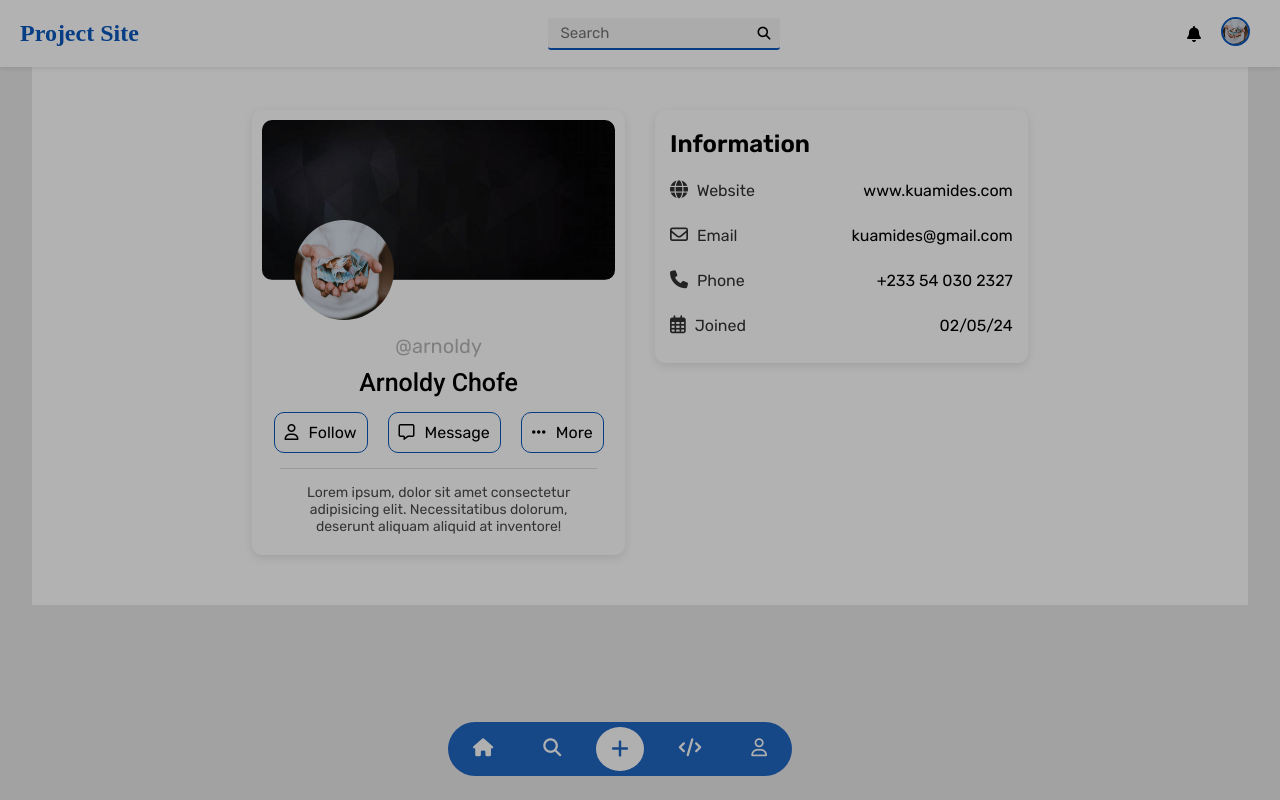
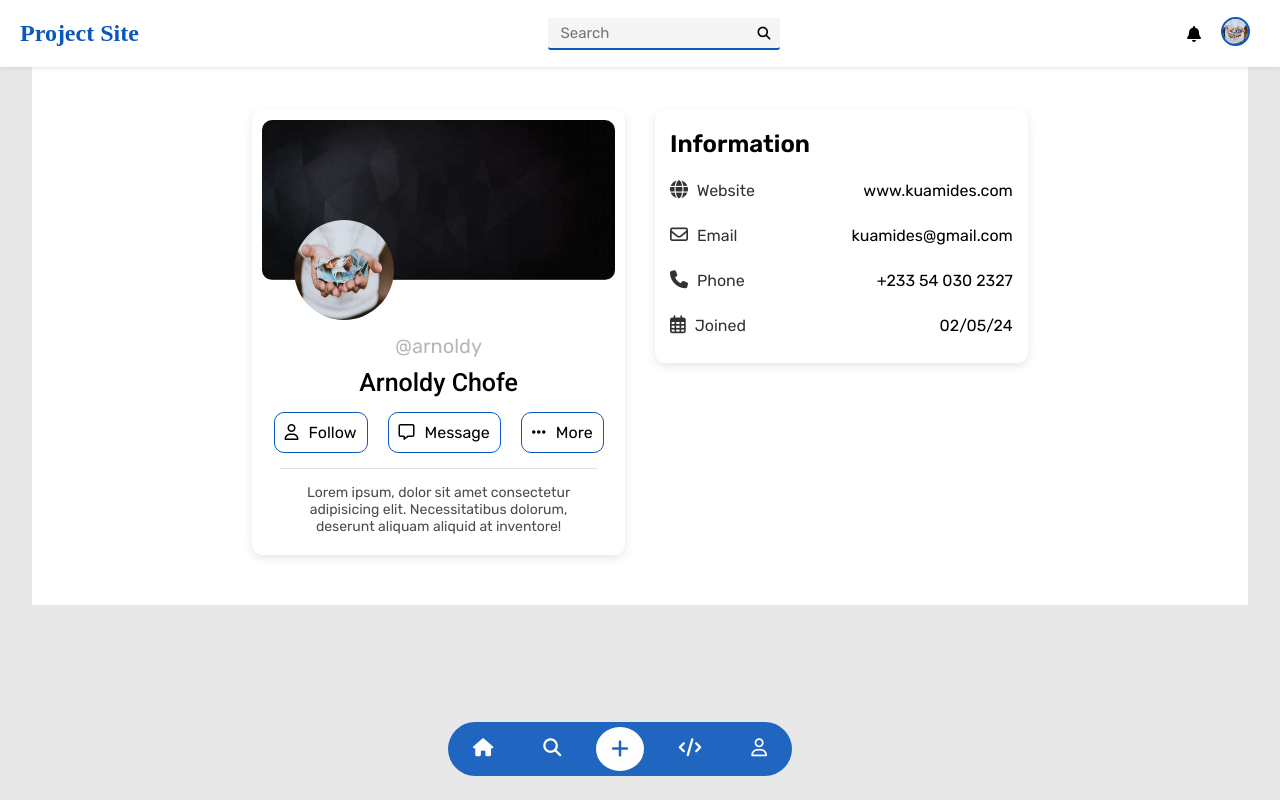
Before and after one commit to kuamidesgithubNE/Project, a React (Vite) app: page /profile in a window 1280 px wide. Built offline with nearby package versions, Linux system fonts and the light colour scheme; a web font is replaced by a local one.

Commit message:
update @ 08/05/24

```diff
--- a/src/App.css
+++ b/src/App.css
@@ -188,6 +188,7 @@ h5 {
   border-radius: 5px;
   cursor: pointer;
 }
+
 /* Modal */
 .modal {
   width: 100%;
@@ -199,9 +200,11 @@ h5 {
   display: flex;
   box-shadow: rgba(0, 0, 0, 0.1) 0px 5px 20px;
   z-index: 100;
+  animation-name: openModal;
+  animation-duration: 0.9s;
 }
 .modal-content {
-  flex-basis: 46%;
+  flex-basis: 42%;
   background-color: #fff;
   align-items: center;
   justify-content: center;
@@ -210,7 +213,14 @@ h5 {
   display: flex;
   border-radius: 5px;
   font-size: 18px;
-  display: none;
+}
+@keyframes openModal {
+  0% {
+    opacity: 0;
+  }
+  100% {
+    opacity: 1;
+  }
 }
 .modal-content .close {
   position: absolute;
--- a/src/components/navbar.jsx
+++ b/src/components/navbar.jsx
@@ -1,6 +1,9 @@
 import { Link, Outlet } from "react-router-dom";
 import Modal from "../pages/addproject/modal";
+import { useState } from "react";
 const NavBar = () => {
+  const [openModal, setOpenModal] = useState(false);
+
   return (
     <div>
       <div className="navbar">
@@ -10,16 +13,18 @@ const NavBar = () => {
         <Link to="/projects">
           <i className="fa fa-search" title="Search"></i>
         </Link>
-        <Link to="/modal">
-          <i className="fa fa-add middle-icon" title="Add"></i>
-        </Link>
+        <i
+          className="fa fa-add middle-icon"
+          title="Add"
+          onClick={() => setOpenModal(true)}
+        ></i>
         <i className="fa fa-code" title="Resources"></i>
         <Link to="/profile">
           <i className="fa-regular fa-user" title="Profile"></i>
         </Link>
       </div>
       <Outlet />
-      <Modal/>
+      {openModal && <Modal closeModal={setOpenModal}/>}
     </div>
   );
 };
--- a/src/pages/addproject/modal.jsx
+++ b/src/pages/addproject/modal.jsx
@@ -1,10 +1,7 @@
 import { useState } from "react";
 
-const Modal = ({ handleClose, show }) => {
+const Modal = ({ closeModal }) => {
   const [selectedFile, setSelectedFile] = useState(null);
-
-  // show & hide modal handler
-  const showHideClassName =  "modal display-none";
 
   // for the file selected by clicking
   const handleFileUpload = (event) => {
@@ -20,9 +17,9 @@ const Modal = ({ handleClose, show }) => {
   };
 
   return (
-    <div className={showHideClassName}>
+    <div className="modal">
       <div className="modal-content">
-        <i className="fa fa-times close" onClick={handleClose}></i>
+        <i className="fa fa-times close" onClick={() => closeModal(false)}></i>
         <form className="form">
           <h3>Upload files </h3>
           <div className="file-upload-container">
@@ -71,7 +68,7 @@ const Modal = ({ handleClose, show }) => {
             <button style={{ color: "#fff", background: "rgb(10, 88, 189)" }}>
               Upload
             </button>
-            <button>Cancel</button>
+            <button onClick={() => closeModal(false)}>Cancel</button>
           </div>
         </form>
       </div>
```
